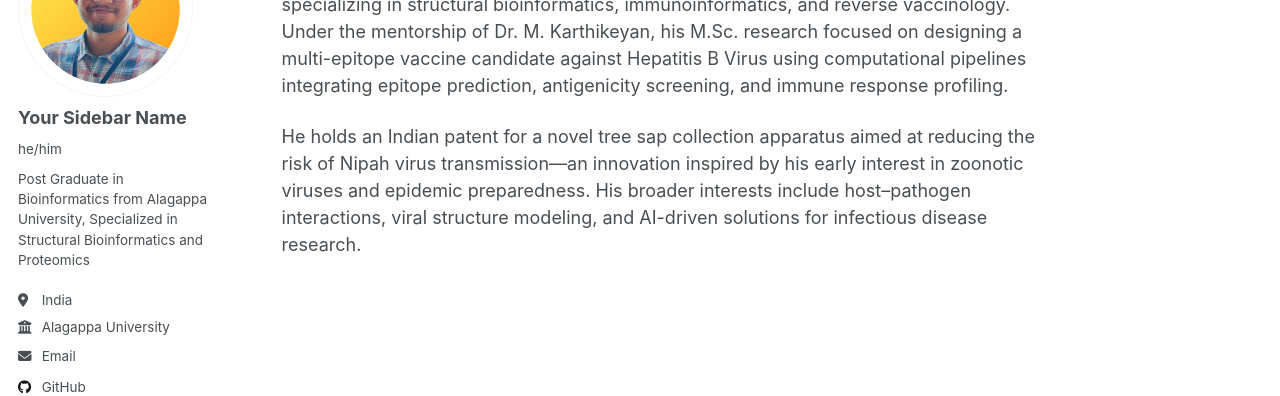
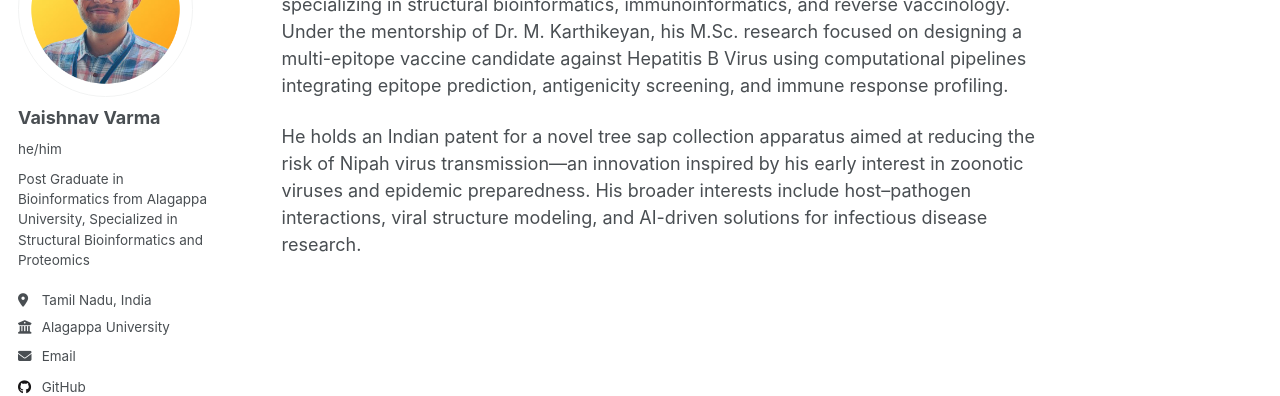
Before and after one commit to vaishnavpvarma/vaishnavpvarma.github.io, a Jekyll site: the page built from _pages/about.md, in a window 1280 px wide. Shown: the part 177-573 px from the top of the page. Built offline with Jekyll 4.4.1, drawn with Linux system fonts in a browser that asks for light colours; a script that is not in the unit is left out.

Commit message:
Update _config.yml

```diff
--- a/_config.yml
+++ b/_config.yml
@@ -23,10 +23,10 @@ repository               : "vaishnavpvarma.github.io"
 author:
   # Biographic information
   avatar           : "Profile picture - Professional bg - Vaish.png"
-  name             : "Your Sidebar Name"
+  name             : "Vaishnav Varma"
   pronouns         : "he/him"
   bio              : "Post Graduate in Bioinformatics from Alagappa University, Specialized in Structural Bioinformatics and Proteomics"
-  location         : "India"
+  location         : "Tamil Nadu, India"
   employer         : "Alagappa University"
   uri              : # URL
   email            : "vaishnavpvarma@gmail.com"
```
